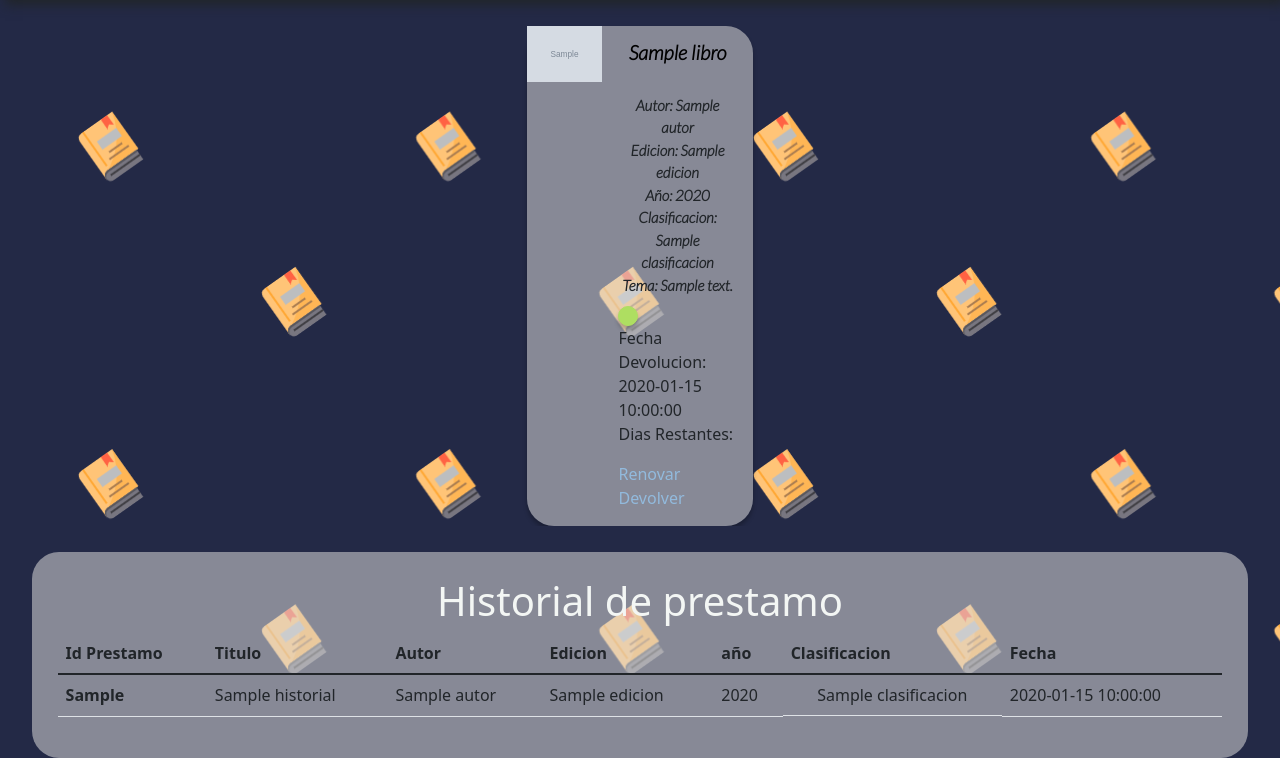
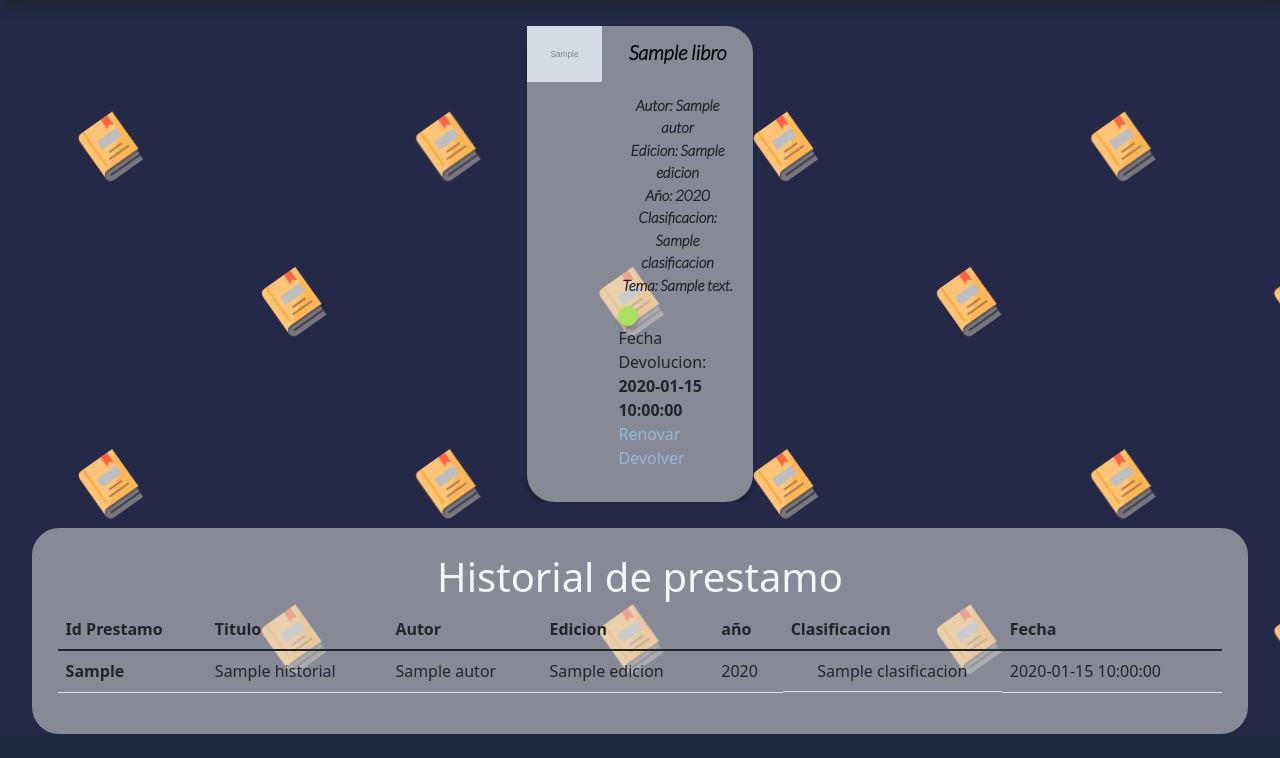
Before and after one commit to Mau5trakt/biblodb, a Flask app: template templates/ulogin.html in a window 1280 px wide. Shown: the part 82-840 px from the top of the page. After the commit the page ends 816 px from the top, so only its background shows below. Run offline with Flask 2, Linux system fonts and the light colour scheme; the template is opened without the code that fills it: most values are stand-ins (such as "Sample title", 1, 10 or a date in 2020); grey boxes marked "Sample" are stand-in pictures; some libraries are stand-ins or nearby versions.

Commit message:
update!Corrected card info

```diff
--- a/templates/ulogin.html
+++ b/templates/ulogin.html
@@ -44,10 +44,9 @@
                                 <div class="circulito">
 
                                 </div>
-                                <p> Fecha Devolucion: {{libro.fecha_devolucion}}<br>
-                                    Dias Restantes:  </p>
-                                <a href="/renovar_libro?libro={{libro.id_prestamo}}">Renovar </a>
-                                <a href="/devolver_libro?libro={{libro.id_prestamo}}">Devolver </a>
+                                <p> Fecha Devolucion: <b>{{libro.fecha_devolucion}}</b><br>
+                                <a class="links" href="/renovar_libro?libro={{libro.id_prestamo}}">Renovar </a>
+                                <a class="links" href="/devolver_libro?libro={{libro.id_prestamo}}">Devolver </a>
                               </div>
 
                             </div>
@@ -64,7 +63,7 @@
 
 </div>
     <div class ="main-container">
-    <div class="historial" style = "overflow-x:auto;">
+    <div class="historial">
         <h1 class="h1-perfil">Historial de prestamo</h1>
 
         {% if historial | length > 0  %}
```
